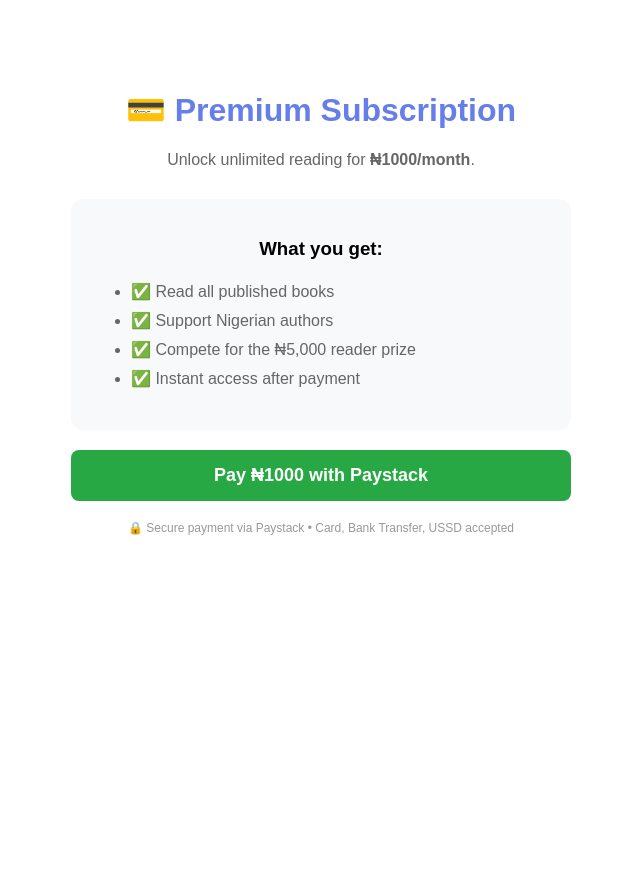
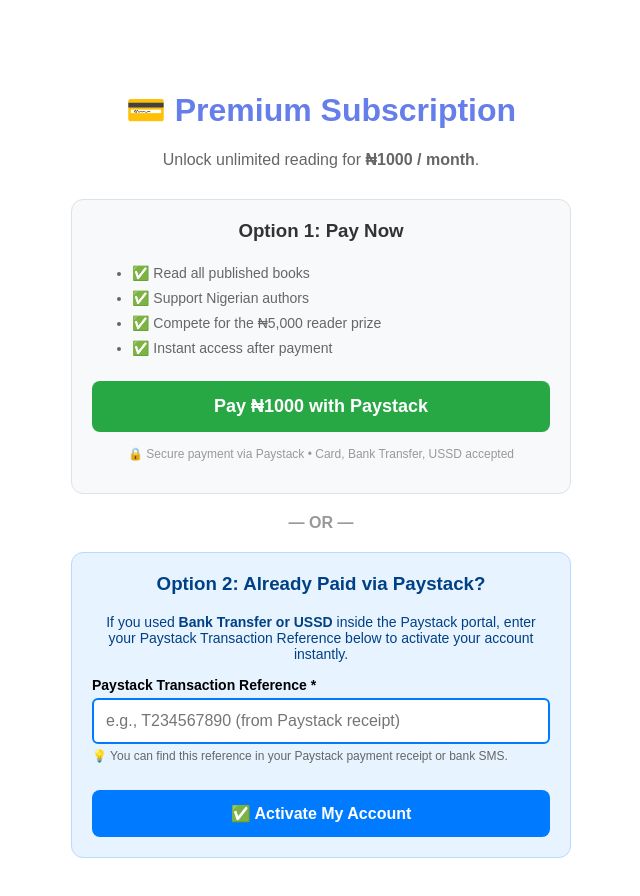
Before and after one commit to RoseO5/booknaija-, a Next.js app: page /payment in a window 1280 px wide. Shown: the top 896 px of the page, without its empty margins (319-959 px from the left). Before the commit the page ends 800 px from the top, so only its background shows below. Built offline with nearby package versions, Linux system fonts and the light colour scheme; no server answers.

Commit message:
feat: add secure, automated Paystack reference verification & fix subscription duration to 1 month

```diff
--- /dev/null
+++ b/pages/api/users/verify-transfer.js
@@ -0,0 +1,79 @@
+import clientPromise from '../../../lib/mongodb';
+
+export default async function handler(req, res) {
+  if (req.method !== 'POST') return res.status(405).json({ error: 'Method not allowed' });
+
+  try {
+    const { email, name, reference } = req.body;
+
+    if (!email || !reference) {
+      return res.status(400).json({ error: 'Email and Transaction Reference are required.' });
+    }
+
+    const cleanRef = reference.trim().toUpperCase();
+
+    const client = await clientPromise;
+    const db = client.db('booknaija');
+
+    // 🛡️ SECURITY CHECK 1: Has this reference ALREADY been used by anyone?
+    const existingPayment = await db.collection('users').findOne({
+      "subscription.transactionRef": cleanRef
+    });
+
+    if (existingPayment) {
+      return res.status(400).json({
+        error: '❌ This transaction reference has already been used. Please use a new, valid reference.'
+      });
+    }
+
+    // 🛡️ SECURITY CHECK 2: Verify with Paystack
+    const paystackRes = await fetch(`https://api.paystack.co/transaction/verify/${cleanRef}`, {
+      headers: {
+        Authorization: `Bearer ${process.env.PAYSTACK_SECRET_KEY}`,
+        'Content-Type': 'application/json'
+      }
+    });
+
+    const paystackData = await paystackRes.json();
+
+    // 🛡️ SECURITY CHECK 3: Ensure Paystack says it's successful AND the amount is correct (₦1000 = 100000 kobo)
+    if (paystackData.status && paystackData.data?.amount >= 100000 && paystackData.data?.currency === 'NGN') {
+
+      await db.collection('users').updateOne(
+        { email },
+        {
+          $set: {
+            name: name || 'Reader',
+            role: 'reader',
+            subscription: {
+              active: true,
+              status: 'active',
+              paymentMethod: 'paystack',
+              transactionRef: cleanRef,
+              startDate: new Date(),
+              endDate: new Date(Date.now() + 30 * 24 * 60 * 60 * 1000), // ✅ FIXED: 1 Month (30 days)
+              amount: 1000
+            },
+            updatedAt: new Date()
+          }
+        },
+        { upsert: true }
+      );
+
+      return res.status(200).json({
+        success: true,
+        message: '✅ Payment verified! Your 1-month premium access is now active.',
+        autoApproved: true
+      });
+    }
+
+    // If Paystack doesn't recognize it or it failed
+    return res.status(400).json({
+      error: '❌ Transaction reference not found, failed, or amount is incorrect in Paystack. Please ensure you completed the payment and use the exact reference provided.'
+    });
+
+  } catch (error) {
+    console.error('Verify transfer error:', error);
+    res.status(500).json({ error: 'Failed to verify payment', details: error.message });
+  }
+}
--- a/pages/payment.tsx
+++ b/pages/payment.tsx
@@ -1,13 +1,14 @@
 'use client';
 import { useSession, signIn } from 'next-auth/react';
 import { useState, useEffect } from 'react';
-import { useRouter } from 'next/router';
 
 export default function Payment() {
   const { data: session, status } = useSession();
-  const router = useRouter();
   const [loading, setLoading] = useState(false);
+  const [verifyLoading, setVerifyLoading] = useState(false);
   const [error, setError] = useState('');
+  const [success, setSuccess] = useState('');
+  const [ref, setRef] = useState('');
 
   // Redirect if not logged in
   useEffect(() => {
@@ -47,33 +48,75 @@
     }
   };
 
+  const handleVerifyTransfer = async (e: React.FormEvent) => {
+    e.preventDefault();
+    if (!ref.trim()) return;
+
+    setVerifyLoading(true);
+    setError('');
+    setSuccess('');
+
+    try {
+      const res = await fetch('/api/users/verify-transfer', {
+        method: 'POST',
+        headers: { 'Content-Type': 'application/json' },
+        body: JSON.stringify({
+          email: session?.user?.email,
+          name: session?.user?.name,
+          reference: ref.trim()
+        })
+      });
+      const data = await res.json();
+
+      if (data.success) {
+        setSuccess(data.message);
+        setRef('');
+        // Auto-redirect to books after 2 seconds
+        setTimeout(() => {
+          window.location.href = '/books';
+        }, 2000);
+      } else {
+        setError(data.error || 'Failed to verify');
+      }
+    } catch (err) {
+      setError('Network error. Please try again.');
+    } finally {
+      setVerifyLoading(false);
+    }
+  };
+
   if (status === 'loading') {
     return <div style={{padding:'40px',textAlign:'center'}}>Loading...</div>;
   }
 
   return (
-    <div style={{ padding: '20px', maxWidth: '500px', margin: '50px auto', fontFamily: 'Arial', textAlign: 'center' }}>
-      <h1 style={{ color: '#667eea' }}>💳 Premium Subscription</h1>
-      <p style={{ color: '#666', marginBottom: '30px' }}>
-        Unlock unlimited reading for <strong>₦1000/month</strong>.
+    <div style={{ padding: '20px', maxWidth: '500px', margin: '50px auto', fontFamily: 'Arial' }}>
+      <h1 style={{ color: '#667eea', textAlign: 'center' }}>💳 Premium Subscription</h1>
+      <p style={{ color: '#666', textAlign: 'center', marginBottom: '30px' }}>
+        Unlock unlimited reading for <strong>₦1000 / month</strong>.
       </p>
 
       {error && (
-        <div style={{ background: '#f8d7da', color: '#721c24', padding: '10px', borderRadius: '8px', marginBottom: '20px' }}>
-          {error}
+        <div style={{ background: '#f8d7da', color: '#721c24', padding: '12px', borderRadius: '8px', marginBottom: '20px', textAlign: 'center' }}>
+          ❌ {error}
         </div>
       )}
 
-      <div style={{ background: '#f8f9fa', padding: '20px', borderRadius: '12px', marginBottom: '20px' }}>
-        <h3>What you get:</h3>
-        <ul style={{ textAlign: 'left', color: '#666', lineHeight: '1.8' }}>
+      {success && (
+        <div style={{ background: '#d4edda', color: '#155724', padding: '12px', borderRadius: '8px', marginBottom: '20px', textAlign: 'center', fontWeight: 'bold' }}>
+          ✅ {success}
+        </div>
+      )}
+
+      {/* OPTION 1: PAYSTACK CHECKOUT */}
+      <div style={{ background: '#f8f9fa', padding: '20px', borderRadius: '12px', marginBottom: '20px', border: '1px solid #dee2e6' }}>
+        <h3 style={{ marginTop: 0, color: '#333', textAlign: 'center' }}>Option 1: Pay Now</h3>
+        <ul style={{ textAlign: 'left', color: '#666', lineHeight: '1.8', fontSize: '14px', marginBottom: '20px' }}>
           <li>✅ Read all published books</li>
           <li>✅ Support Nigerian authors</li>
           <li>✅ Compete for the ₦5,000 reader prize</li>
           <li>✅ Instant access after payment</li>
         </ul>
-      </div>
-
         <button
           onClick={handlePayment}
           disabled={loading}
@@ -91,10 +134,47 @@
         >
           {loading ? '⏳ Processing...' : 'Pay ₦1000 with Paystack'}
         </button>
-
-      <p style={{ fontSize: '12px', color: '#999', marginTop: '20px' }}>
+        <p style={{ fontSize: '12px', color: '#999', marginTop: '15px', textAlign: 'center' }}>
           🔒 Secure payment via Paystack • Card, Bank Transfer, USSD accepted
         </p>
       </div>
+
+      <div style={{ textAlign: 'center', margin: '20px 0', color: '#999', fontWeight: 'bold' }}>— OR —</div>
+
+      {/* OPTION 2: VERIFY EXISTING PAYSTACK PAYMENT */}
+      <div style={{ background: '#e7f3ff', padding: '20px', borderRadius: '12px', border: '1px solid #b8daff' }}>
+        <h3 style={{ marginTop: 0, color: '#004085', textAlign: 'center' }}>Option 2: Already Paid via Paystack?</h3>
+        <p style={{ fontSize: '14px', color: '#004085', marginBottom: '15px', textAlign: 'center' }}>
+          If you used <strong>Bank Transfer or USSD</strong> inside the Paystack portal, enter your Paystack Transaction Reference below to activate your account instantly.
+        </p>
+
+        <form onSubmit={handleVerifyTransfer} style={{ display: 'flex', flexDirection: 'column', gap: '15px' }}>
+          <div>
+            <label style={{ display: 'block', marginBottom: '5px', fontWeight: 'bold', fontSize: '14px' }}>Paystack Transaction Reference *</label>
+            <input
+              name="reference"
+              type="text"
+              required
+              placeholder="e.g., T234567890 (from Paystack receipt)"
+              value={ref}
+              onChange={(e) => setRef(e.target.value)}
+              style={{ width: '100%', padding: '12px', border: '2px solid #007bff', borderRadius: '6px', boxSizing: 'border-box', fontSize: '16px' }}
+            />
+            <p style={{ fontSize: '12px', color: '#666', marginTop: '5px' }}>
+              💡 You can find this reference in your Paystack payment receipt or bank SMS.
+            </p>
+          </div>
+
+          <button type="submit" disabled={verifyLoading}
+            style={{
+              width: '100%', padding: '14px', background: verifyLoading ? '#999' : '#007bff',
+              color: 'white', border: 'none', borderRadius: '8px', fontWeight: 'bold', fontSize: '16px', cursor: verifyLoading ? 'not-allowed' : 'pointer'
+            }}
+          >
+            {verifyLoading ? '⏳ Verifying with Paystack...' : '✅ Activate My Account'}
+          </button>
+        </form>
+      </div>
+    </div>
   );
 }
```
Also changed, not shown: pages/books/index.tsx (+23 -6 lines). Lines whose indentation alone changed are shown as unchanged.
